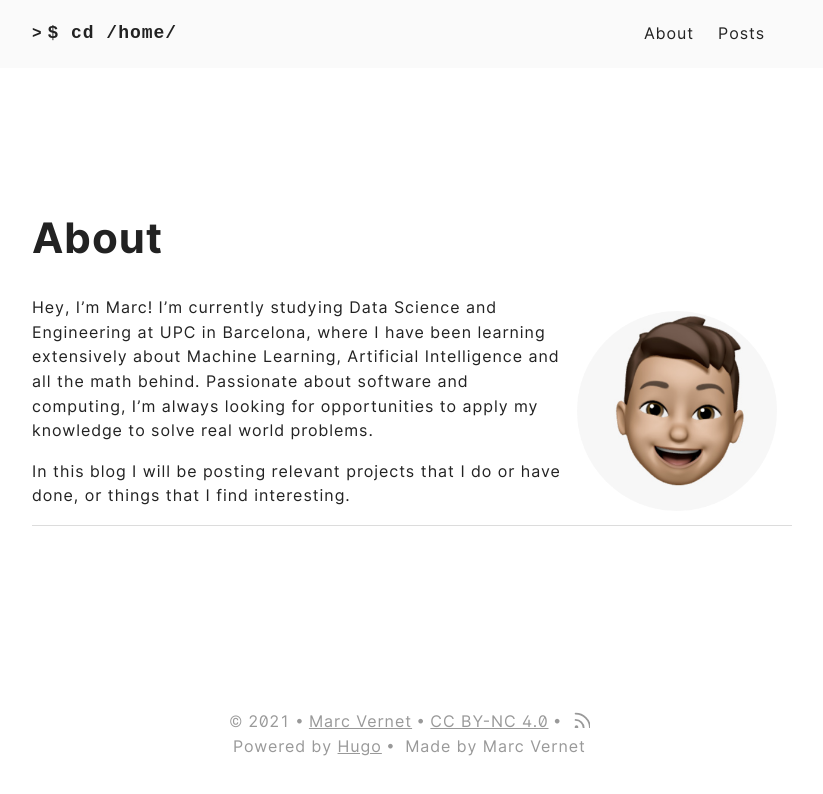
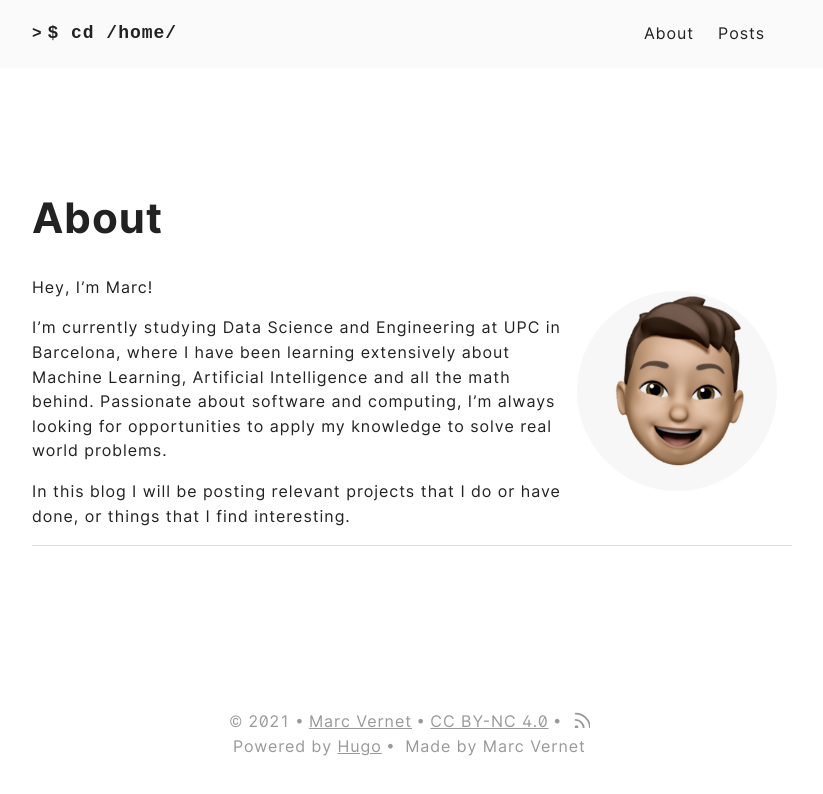
Before and after one commit to marcvernet31/marcvernet31.github.io, a plain HTML site: page about/index.html in a window 1280 px wide. Shown: the whole page, without its empty margins (228-1051 px from the left). Drawn offline with nearby package versions, Linux system fonts and the light colour scheme.

Commit message:
rebuilding site vie 22 ene 2021 16:58:48 CET

```diff
--- a/about/index.html
+++ b/about/index.html
@@ -5,7 +5,8 @@
 <meta http-equiv="X-UA-Compatible" content="ie=edge">
 <meta name="viewport" content="width=device-width, initial-scale=1, shrink-to-fit=no">
 <meta name="author" content="Marc Vernet ">
-<meta name="description" content="Hey, I&amp;rsquo;m Marc! I&amp;rsquo;m currently studying Data Science and Engineering at UPC in Barcelona, where I have been learning extensively about Machine Learning, Artificial Intelligence and all the math behind. Passionate about software and computing, I&amp;rsquo;m always looking for opportunities to apply my knowledge to solve real world problems.
+<meta name="description" content="Hey, I&amp;rsquo;m Marc!
+I&amp;rsquo;m currently studying Data Science and Engineering at UPC in Barcelona, where I have been learning extensively about Machine Learning, Artificial Intelligence and all the math behind. Passionate about software and computing, I&amp;rsquo;m always looking for opportunities to apply my knowledge to solve real world problems.
 In this blog I will be posting relevant projects that I do or have done, or things that I find interesting." />
 <meta name="keywords" content="" />
 <meta name="robots" content="noodp" />
@@ -43,7 +44,8 @@ In this blog I will be posting relevant projects that I do or have done, or thin
 
 
 <meta itemprop="name" content="About">
-<meta itemprop="description" content="Hey, I&rsquo;m Marc! I&rsquo;m currently studying Data Science and Engineering at UPC in Barcelona, where I have been learning extensively about Machine Learning, Artificial Intelligence and all the math behind. Passionate about software and computing, I&rsquo;m always looking for opportunities to apply my knowledge to solve real world problems.
+<meta itemprop="description" content="Hey, I&rsquo;m Marc!
+I&rsquo;m currently studying Data Science and Engineering at UPC in Barcelona, where I have been learning extensively about Machine Learning, Artificial Intelligence and all the math behind. Passionate about software and computing, I&rsquo;m always looking for opportunities to apply my knowledge to solve real world problems.
 In this blog I will be posting relevant projects that I do or have done, or things that I find interesting.">
 <meta itemprop="datePublished" content="2021-01-19T11:09:06&#43;01:00" />
 <meta itemprop="dateModified" content="2021-01-19T11:09:06&#43;01:00" />
@@ -57,14 +59,16 @@ In this blog I will be posting relevant projects that I do or have done, or thin
 <meta name="twitter:image" content="https://marcvernet31.github.io/"/>
 
 <meta name="twitter:title" content="About"/>
-<meta name="twitter:description" content="Hey, I&rsquo;m Marc! I&rsquo;m currently studying Data Science and Engineering at UPC in Barcelona, where I have been learning extensively about Machine Learning, Artificial Intelligence and all the math behind. Passionate about software and computing, I&rsquo;m always looking for opportunities to apply my knowledge to solve real world problems.
+<meta name="twitter:description" content="Hey, I&rsquo;m Marc!
+I&rsquo;m currently studying Data Science and Engineering at UPC in Barcelona, where I have been learning extensively about Machine Learning, Artificial Intelligence and all the math behind. Passionate about software and computing, I&rsquo;m always looking for opportunities to apply my knowledge to solve real world problems.
 In this blog I will be posting relevant projects that I do or have done, or things that I find interesting."/>
 
 
 
 
     <meta property="og:title" content="About" />
-<meta property="og:description" content="Hey, I&rsquo;m Marc! I&rsquo;m currently studying Data Science and Engineering at UPC in Barcelona, where I have been learning extensively about Machine Learning, Artificial Intelligence and all the math behind. Passionate about software and computing, I&rsquo;m always looking for opportunities to apply my knowledge to solve real world problems.
+<meta property="og:description" content="Hey, I&rsquo;m Marc!
+I&rsquo;m currently studying Data Science and Engineering at UPC in Barcelona, where I have been learning extensively about Machine Learning, Artificial Intelligence and all the math behind. Passionate about software and computing, I&rsquo;m always looking for opportunities to apply my knowledge to solve real world problems.
 In this blog I will be posting relevant projects that I do or have done, or things that I find interesting." />
 <meta property="og:type" content="article" />
 <meta property="og:url" content="https://marcvernet31.github.io/about/" />
@@ -151,8 +155,8 @@ In this blog I will be posting relevant projects that I do or have done, or thin
 
 
 <!-- raw HTML omitted -->
-<p>Hey, I&rsquo;m Marc!
-I&rsquo;m currently studying Data Science and Engineering at UPC in Barcelona, where I have been learning extensively about Machine Learning, Artificial Intelligence and all the math behind.
+<p>Hey, I&rsquo;m Marc!</p>
+<p>I&rsquo;m currently studying Data Science and Engineering at UPC in Barcelona, where I have been learning extensively about Machine Learning, Artificial Intelligence and all the math behind.
 Passionate about software and computing, I&rsquo;m always looking for opportunities to apply my knowledge to solve real world problems.</p>
 <p>In this blog I will be posting relevant projects that I do or have done, or things that I find interesting.</p>
 <!-- raw HTML omitted -->
--- a/index.xml
+++ b/index.xml
@@ -18,7 +18,8 @@
       <pubDate>Tue, 19 Jan 2021 11:09:06 +0100</pubDate>
 
       <guid>https://marcvernet31.github.io/about/</guid>
-      <description>Hey, I&amp;rsquo;m Marc! I&amp;rsquo;m currently studying Data Science and Engineering at UPC in Barcelona, where I have been learning extensively about Machine Learning, Artificial Intelligence and all the math behind. Passionate about software and computing, I&amp;rsquo;m always looking for opportunities to apply my knowledge to solve real world problems.
+      <description>Hey, I&amp;rsquo;m Marc!
+I&amp;rsquo;m currently studying Data Science and Engineering at UPC in Barcelona, where I have been learning extensively about Machine Learning, Artificial Intelligence and all the math behind. Passionate about software and computing, I&amp;rsquo;m always looking for opportunities to apply my knowledge to solve real world problems.
 In this blog I will be posting relevant projects that I do or have done, or things that I find interesting.</description>
     </item>
 
```
